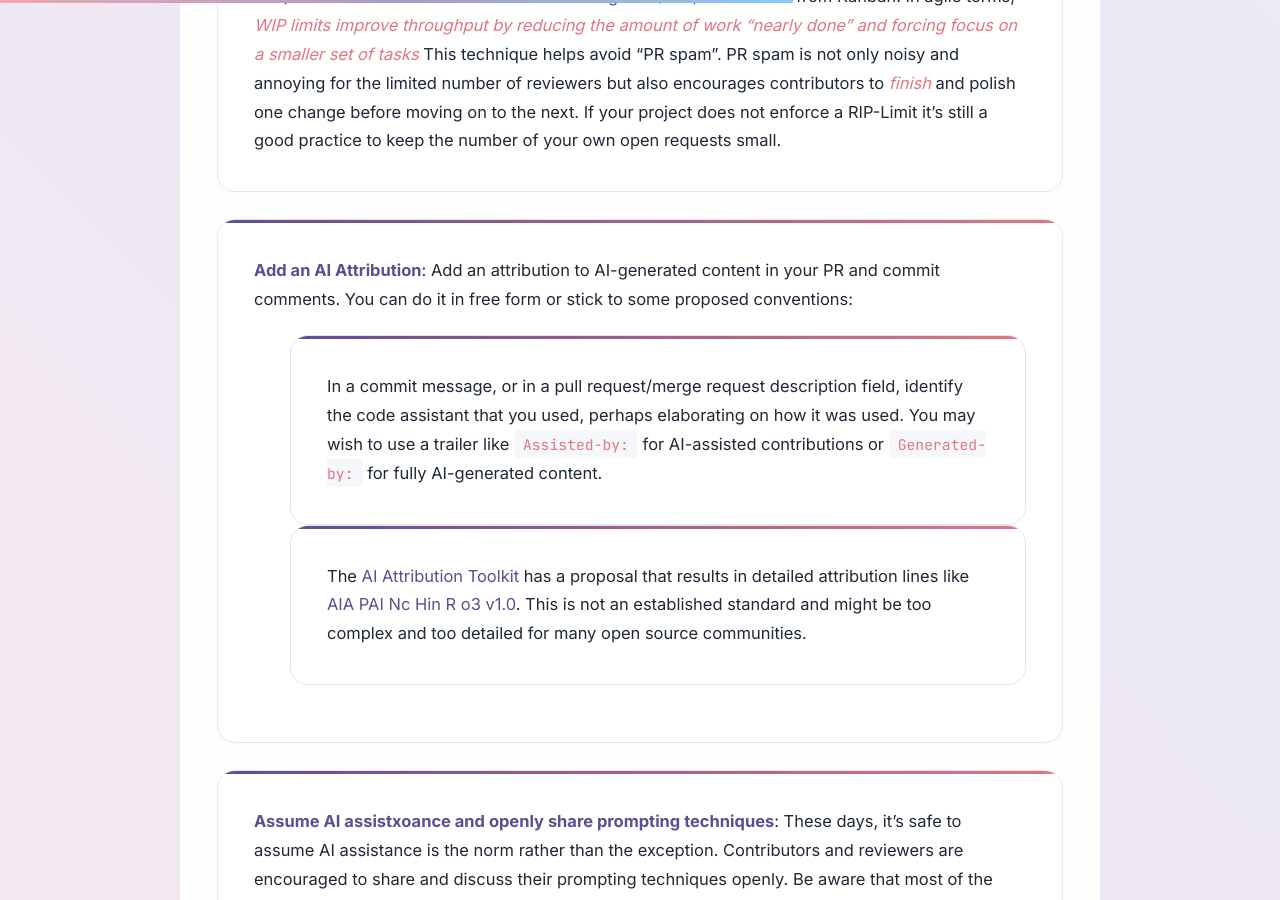
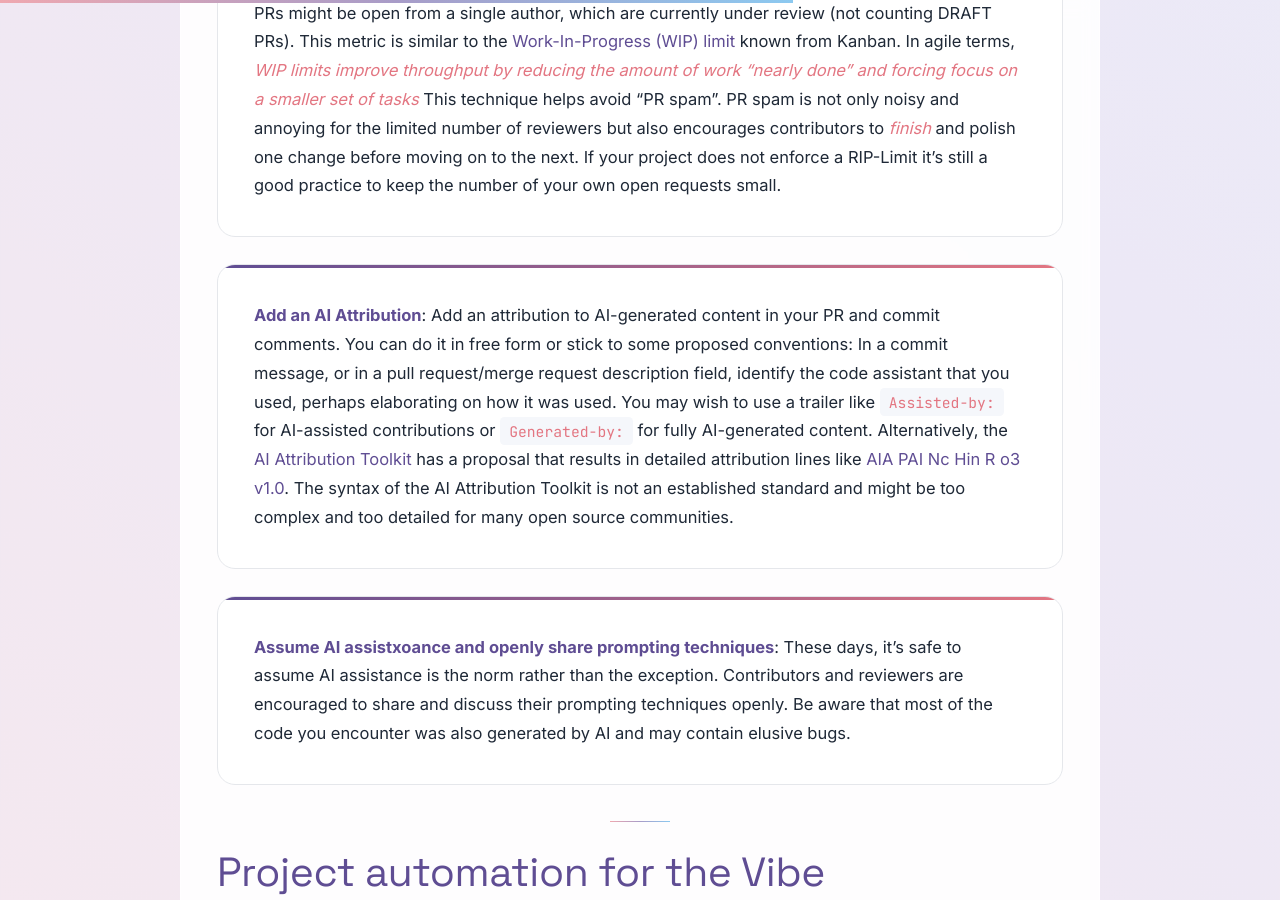
Before and after one commit to ai-coding-manifesto/ai-coding-manifesto, a Jekyll site: the page built from index.md, in a window 1280 px wide and 900 px high, scrolled down 2822 px. Built offline with Jekyll 4.4.1, drawn with Linux system fonts in a browser that asks for light colours; some web fonts are replaced; some of the changed text lies outside the part shown.

Commit message:
chore: some cosmetic tuning

```diff
--- a/RESPONSIBLE_VIBE_CODING.md
+++ b/RESPONSIBLE_VIBE_CODING.md
@@ -10,7 +10,7 @@ AI tools can boost productivity if used responsibly. The focus for an open-sourc
 This risk highlights the importance of due diligence and human oversight in AI-assisted code development.
 Rather than rejecting AI involvement, we must become "AI realists" - leveraging AI's benefits while doubling down on transparency, thorough review, and education to uphold our standards.
 
-While many of the following practices—such as creating small, focused PRs and avoiding unrelated changes—have been best practices in collaborative software development for decades, AI-assisted coding amplifies the challenges they address. The speed and volume of AI-generated code can overwhelm reviewers, making adherence to these long-standing guidelines even more critical.
+While many of the following practices - such as creating small, focused PRs and avoiding unrelated changes - have been best practices in collaborative software development for decades, AI-assisted coding amplifies the challenges they address. The speed and volume of AI-generated code can overwhelm reviewers, making adherence to these long-standing guidelines even more critical.
 
 The following guidelines aim to help contributors use AI responsibly in OS projects, thereby minimizing the review burden on maintainers while maintaining, if not raising, the usual quality bar.
 
@@ -37,10 +37,9 @@ The following guidelines aim to help contributors use AI responsibly in OS proje
   PR spam is not only noisy and annoying for the limited number of reviewers but also encourages contributors to *finish* and polish one change before moving on to the next.
   If your project does not enforce a RIP-Limit it's still a good practice to keep the number of your own open requests small.
 * **Add an AI Attribution**: Add an attribution to AI-generated content in your PR and commit comments. You can do it in free form or stick to some proposed conventions:
-  - In a commit message, or in a pull request/merge request description field, identify the code assistant that you used, perhaps elaborating on how it was used. You may wish to use a trailer like `Assisted-by:` for AI-assisted contributions or `Generated-by:` for fully AI-generated content.
-  - The [AI Attribution Toolkit](https://aiattribution.github.io/) has a
-    proposal that results in detailed attribution lines like [AIA PAI Nc Hin R o3 v1.0](https://aiattribution.github.io/statements/AIA-PAI-Nc-Hin-R-?model=o3-v10).
-    This is not an established standard and might be too complex and too detailed for many open source communities.
+  In a commit message, or in a pull request/merge request description field, identify the code assistant that you used, perhaps elaborating on how it was used. You may wish to use a trailer like `Assisted-by:` for AI-assisted contributions or `Generated-by:` for fully AI-generated content.
+  Alternatively, the [AI Attribution Toolkit](https://aiattribution.github.io/) has a proposal that results in detailed attribution lines like [AIA PAI Nc Hin R o3 v1.0](https://aiattribution.github.io/statements/AIA-PAI-Nc-Hin-R-?model=o3-v10).
+  The syntax of the AI Attribution Toolkit is not an established standard and might be too complex and too detailed for many open source communities.
 * **Assume AI assistxoance and openly share prompting techniques**: These days, it's safe to assume AI assistance is the norm rather than the exception.
   Contributors and reviewers are encouraged to share and discuss their prompting techniques openly.
   Be aware that most of the code you encounter was also generated by AI and may contain elusive bugs.
--- a/_layouts/default.html
+++ b/_layouts/default.html
@@ -701,7 +701,7 @@
             <header>
                 <p style="text-align:center; margin-bottom:1.25rem;">
                     <img src="{{ '/assets/images/vibe-coder.png' | relative_url }}" alt="Vibe Coder"
-                        style="max-width:140px; height:auto; display:block; margin:0 auto; filter: drop-shadow(0 6px 12px rgba(0,0,0,0.06));">
+                        style="max-width:200px; height:auto; display:block; margin:0 auto; filter: drop-shadow(0 6px 12px rgba(0,0,0,0.06));">
                 </p>
                 <h1>{{ site.title }}</h1>
                 <p class="subtitle">{{ site.description }}</p>
```
